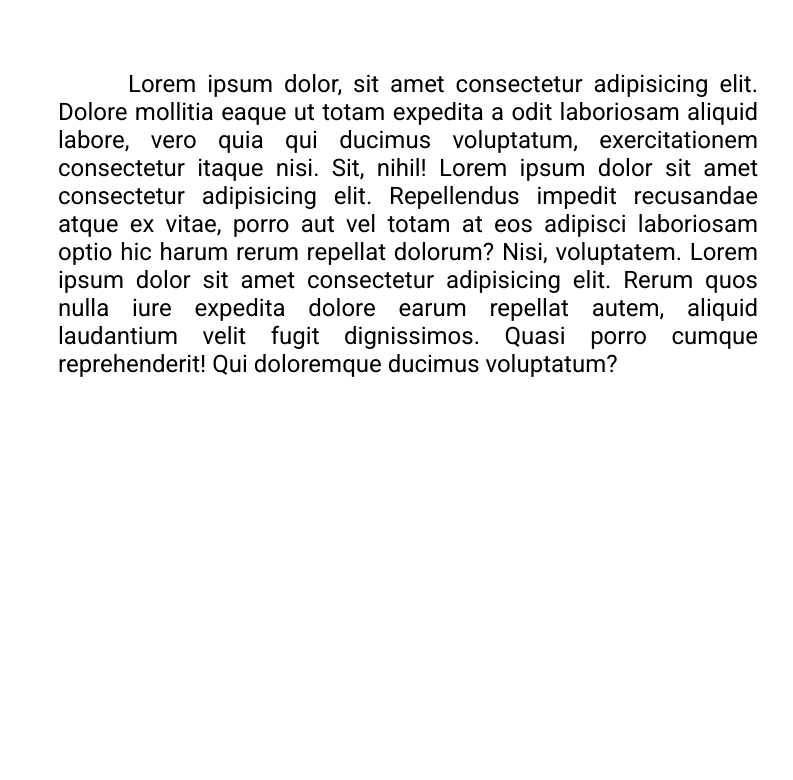
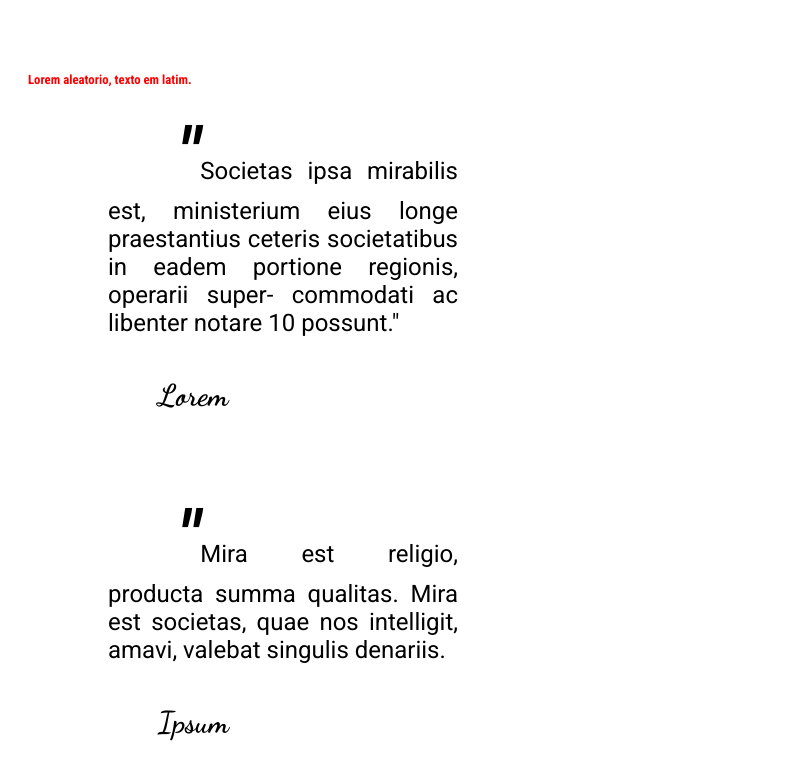
Before and after one commit to LimaBernardo212/Arquivos, a plain HTML site: page Arial Lima/index.html in a window 1280 px wide. Shown: the part 3997-4777 px from the top of the page, without its empty margins (0-793 px from the left). Before the commit the page ends 4399 px from the top, so only its background shows below. Drawn offline with Linux system fonts and the light colour scheme.

Commit message:
Atualização

```diff
--- a/Arial Lima/index.html
+++ b/Arial Lima/index.html
@@ -48,7 +48,7 @@
                 <article>
 
                     <p>A areia grossa, como ja diz seu nome e mais grossa que as outras,a areia grossa apresenta gramatura entre <strong>2 e 4 mm</strong>, com os maiores grãos entre as categorias. Essa areia para construção é usada apenas para fazer concreto e contrapiso, justamente por causa do aspecto mais rústico e do menor refinamento que apresenta em comparação às demais.</p>
-                    <p>Um exemplo de cada uma dos tipos de areia citados acima esta na imagem a baixo.</p>
+
                     <div>
                         <picture>
                             <source media="(max-width: 350px)" srcset="images/ProdutosPP.jpg" type="image/jpg">
@@ -61,7 +61,15 @@
                 </article>
             </div>
             <h2 id="topper">Clientes satisfeitos</h2>
-            <p>Lorem ipsum dolor, sit amet consectetur adipisicing elit. Dolore mollitia eaque ut totam expedita a odit laboriosam aliquid labore, vero quia qui ducimus voluptatum, exercitationem consectetur itaque nisi. Sit, nihil! Lorem ipsum dolor sit amet consectetur adipisicing elit. Repellendus impedit recusandae atque ex vitae, porro aut vel totam at eos adipisci laboriosam optio hic harum rerum repellat dolorum? Nisi, voluptatem. Lorem ipsum dolor sit amet consectetur adipisicing elit. Rerum quos nulla iure expedita dolore earum repellat autem, aliquid laudantium velit fugit dignissimos. Quasi porro cumque reprehenderit! Qui doloremque ducimus voluptatum?</p>
+            <strong id="aviso">Lorem aleatorio, texto em latim.</strong>
+            <div class="materiais">
+                <p class="satisfeitos"><em>"</em>Societas ipsa mirabilis est, ministerium eius longe praestantius ceteris societatibus in eadem portione regionis, operarii super- commodati ac libenter notare 10 possunt."</p>
+                <h4>Lorem</h4>
+            </div>
+            <div class="materiais">
+                <p class="satisfeitos"><em>"</em>Mira est religio, producta summa qualitas. Mira est societas, quae nos intelligit, amavi, valebat singulis denariis.</p>
+                <h4>Ipsum</h4>
+            </div>
         </main>
 </body>
 
--- a/Arial Lima/style/style.css
+++ b/Arial Lima/style/style.css
@@ -156,9 +156,30 @@ img#bu{
 }
 div{
     background-color: var(--cor01);
+    background-image: none;
 }
 #topper{
     margin-top: 920px;
     max-width: 1000px;
     min-width: 300px;
 }
+div.materiais{
+    display: inline;
+    background-color: var(--cor01);
+    width: 350px;
+}
+.materiais > p{
+    max-width: 350px;
+    min-width: 100px;
+    margin-left: 100px;
+}
+.materiais > p > em{
+    font-size: 3em;
+    font-weight: bold;
+}
+h4{
+    font-family: var(--fontEspecial);
+    font-size: 30px;
+    font-weight: bold;
+    margin-left: 150px;
+}
```
